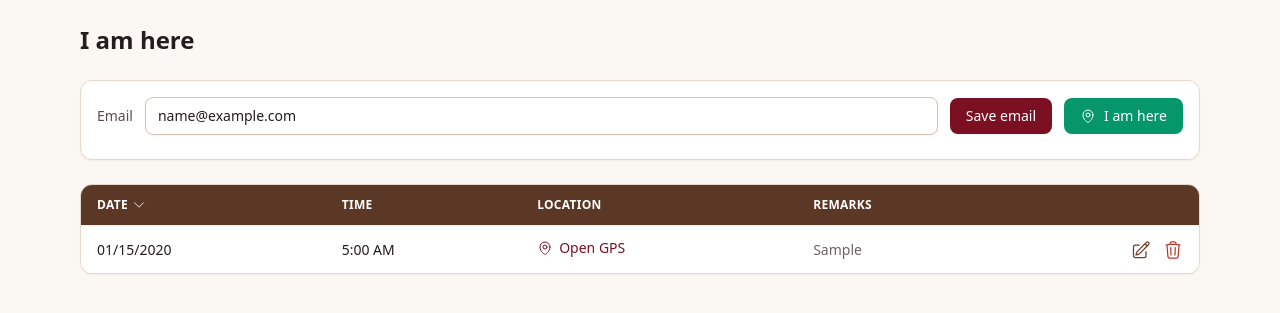
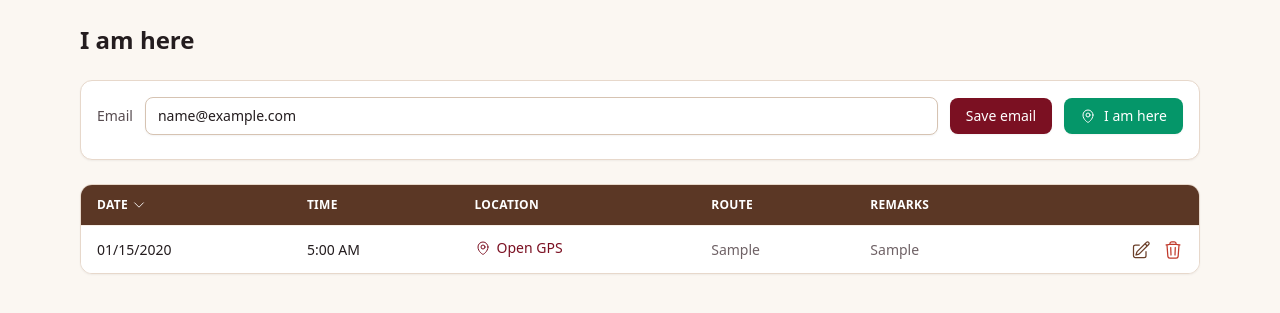
Before and after one commit to keybyme/keymyme2, a Django app: page /vault/im-here/ in a window 1280 px wide. Shown: the part 135-448 px from the top of the page. Run offline with Django 5.2, Linux system fonts and the light colour scheme; a user stored in the database is signed in; tables that the repository leaves empty hold one stand-in row (values such as "Sample post"); some libraries are stand-ins or nearby versions.

Commit message:
Add editable Route field to I am here check-ins, sortable in the list
Lets users tag each check-in with a route (filled in when editing) and
sort/group the table by it, same pattern as the existing Date/Remarks sort.

```diff
--- a/vault/admin.py
+++ b/vault/admin.py
@@ -70,5 +70,5 @@ class ReminderAdmin(admin.ModelAdmin):
 
 @admin.register(LocationCheckIn)
 class LocationCheckInAdmin(admin.ModelAdmin):
-    list_display = ("owner", "created_at", "latitude", "longitude", "remarks")
+    list_display = ("owner", "created_at", "latitude", "longitude", "ruta", "remarks")
     list_filter = ("owner",)
--- a/vault/forms.py
+++ b/vault/forms.py
@@ -187,7 +187,7 @@ class LocationAlertEmailForm(TailwindFormMixin, forms.ModelForm):
 class LocationCheckInForm(TailwindFormMixin, forms.ModelForm):
     class Meta:
         model = LocationCheckIn
-        fields = ["remarks"]
+        fields = ["ruta", "remarks"]
         widgets = {
             "remarks": forms.Textarea(attrs={"rows": 3}),
         }
--- a/vault/models.py
+++ b/vault/models.py
@@ -247,6 +247,7 @@ class LocationCheckIn(models.Model):
     latitude = models.DecimalField(max_digits=9, decimal_places=6)
     longitude = models.DecimalField(max_digits=9, decimal_places=6)
     remarks = models.CharField(max_length=255, blank=True)
+    ruta = models.CharField(max_length=100, blank=True, verbose_name="Route")
     created_at = models.DateTimeField(auto_now_add=True)
 
     class Meta:
--- a/vault/templates/vault/im_here.html
+++ b/vault/templates/vault/im_here.html
@@ -38,6 +38,14 @@
             <th class="px-4 py-3 text-left text-xs font-bold uppercase tracking-wide text-white">Time</th>
             <th class="px-4 py-3 text-left text-xs font-bold uppercase tracking-wide text-white">Location</th>
             <th class="px-4 py-3 text-left text-xs font-bold uppercase tracking-wide text-white">
+                <a href="?sort={{ ruta_sort_next }}" class="inline-flex items-center gap-1 hover:text-gold">
+                    Route
+                    {% if sort_key == "ruta" %}
+                        {% if sort_reverse %}{% include "icons/chevron-down.html" with class="w-3.5 h-3.5" %}{% else %}{% include "icons/chevron-up.html" with class="w-3.5 h-3.5" %}{% endif %}
+                    {% endif %}
+                </a>
+            </th>
+            <th class="px-4 py-3 text-left text-xs font-bold uppercase tracking-wide text-white">
                 <a href="?sort={{ remarks_sort_next }}" class="inline-flex items-center gap-1 hover:text-gold">
                     Remarks
                     {% if sort_key == "remarks" %}
@@ -58,6 +66,7 @@
                     {% include "icons/map-pin.html" with class="w-4 h-4" %} Open GPS
                 </a>
             </td>
+            <td class="whitespace-nowrap px-4 py-3 text-sm text-gray-600">{{ checkin.ruta|default:"—" }}</td>
             <td class="max-w-xs px-4 py-3 text-sm text-gray-600">{{ checkin.remarks|default:"—" }}</td>
             <td class="whitespace-nowrap px-4 py-3 text-right text-sm">
                 <div class="flex justify-end gap-3">
@@ -71,7 +80,7 @@
             </td>
         </tr>
         {% empty %}
-        <tr><td colspan="5" class="px-4 py-6 text-center text-sm text-gray-500">No check-ins yet. Tap "I am here" above to log one.</td></tr>
+        <tr><td colspan="6" class="px-4 py-6 text-center text-sm text-gray-500">No check-ins yet. Tap "I am here" above to log one.</td></tr>
         {% endfor %}
     </tbody>
 </table>
--- a/vault/views.py
+++ b/vault/views.py
@@ -418,6 +418,8 @@ class ImHereView(LoginRequiredMixin, FormView):
         sort_key = sort.lstrip("-")
         if sort_key == "remarks":
             checkins.sort(key=lambda c: c.remarks.lower(), reverse=reverse)
+        elif sort_key == "ruta":
+            checkins.sort(key=lambda c: c.ruta.lower(), reverse=reverse)
         else:
             sort_key = "date"
             checkins.sort(key=lambda c: c.created_at, reverse=reverse)
@@ -429,6 +431,7 @@ class ImHereView(LoginRequiredMixin, FormView):
         context["sort_reverse"] = reverse
         context["date_sort_next"] = "date" if sort == "-date" else "-date"
         context["remarks_sort_next"] = "-remarks" if sort == "remarks" else "remarks"
+        context["ruta_sort_next"] = "-ruta" if sort == "ruta" else "ruta"
         return context
 
 
```
Also changed, not shown: vault/migrations/0010_locationcheckin_ruta.py (added).
